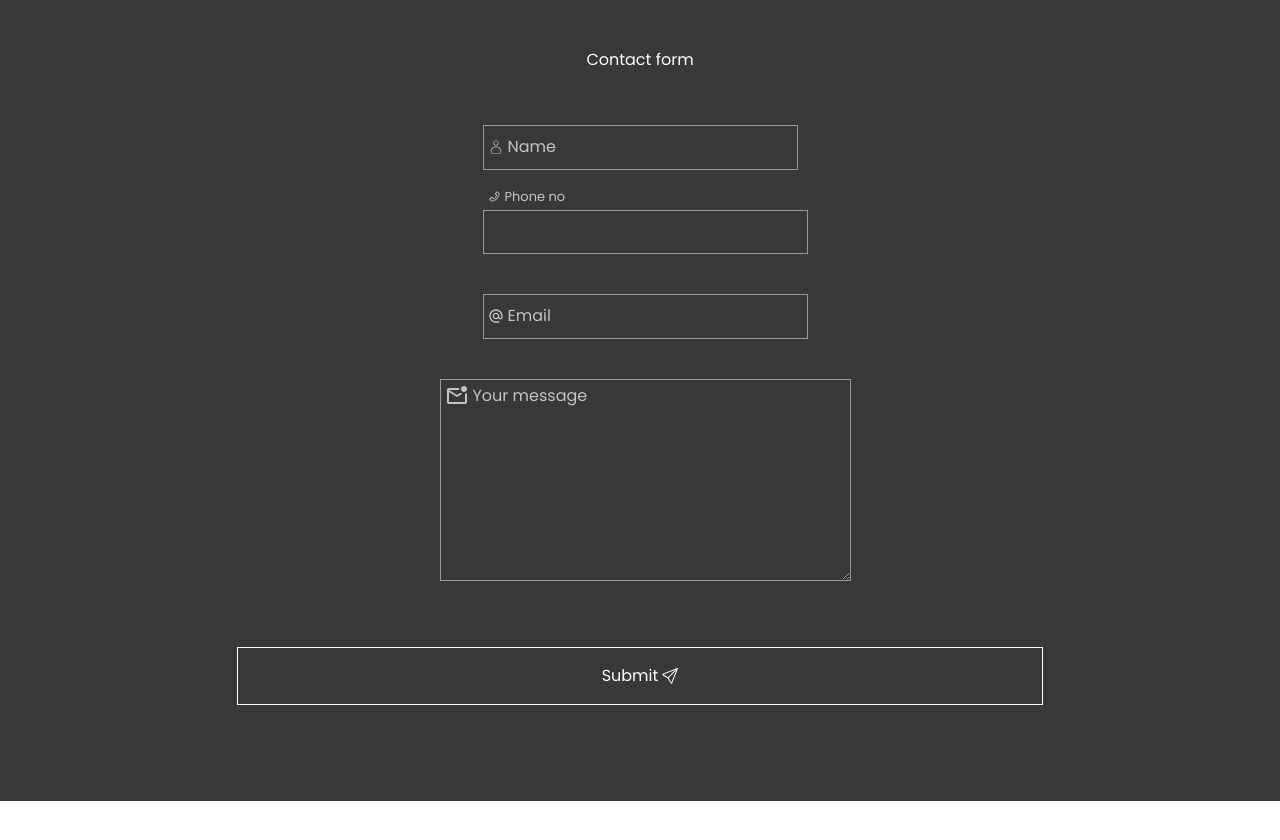
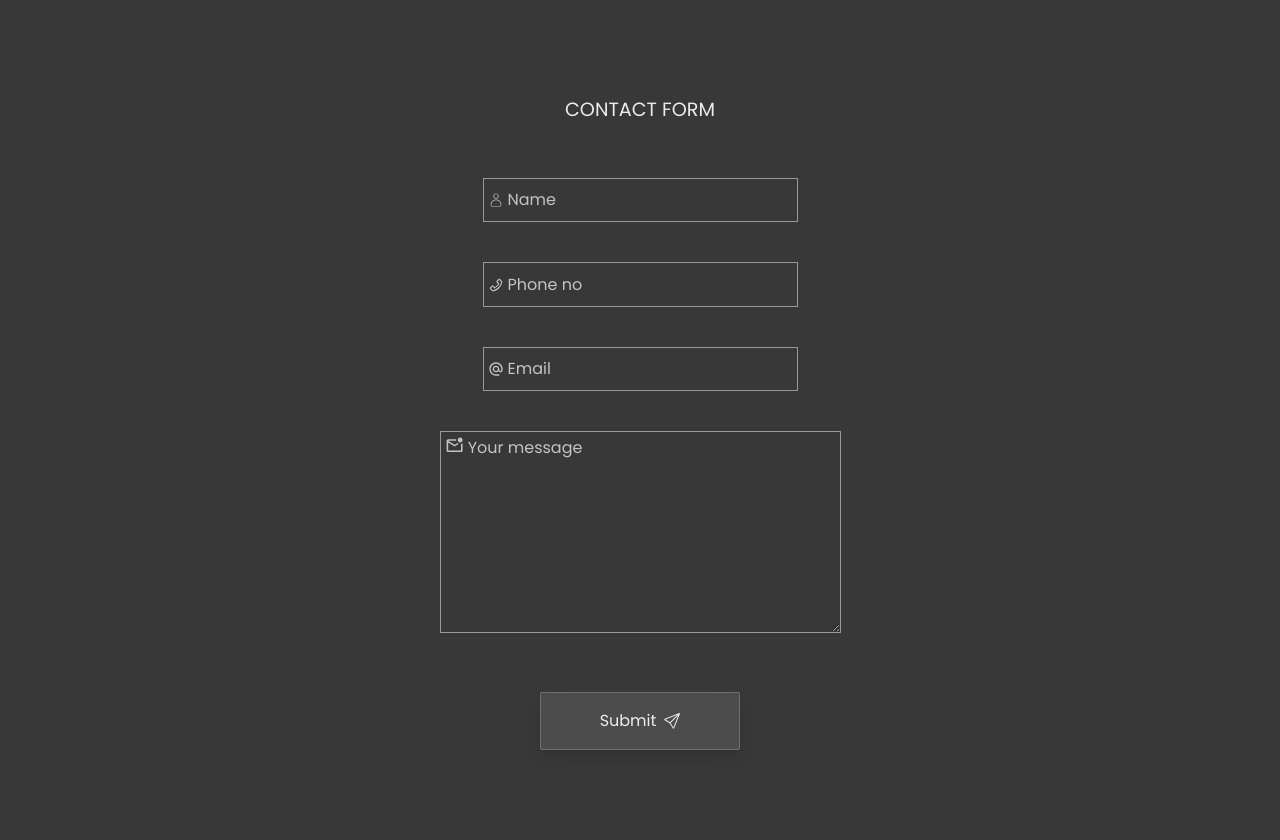
Before and after one commit to Alexandra-Haynes/alexandra-coding, a Next.js app: page /contact in a window 1280 px wide. Shown: the top 840 px of the page. Before the commit the page ends 801 px from the top, so only its background shows below. Built offline with nearby package versions, Linux system fonts and the light colour scheme.

Commit message:
add contact form

```diff
--- a/src/components/ConnectWithMe.js
+++ /dev/null
@@ -1,42 +0,0 @@
-import React from 'react'
-
-const ConnectWithMe = () => {
-  return (
-    <div className="flex flex-row items-center justify-center gap-2">
-      <h3>Connect with me:</h3>
-
-      <a
-        href="https://linkedin.com/in/alexandra-haynes-alexslullaby"
-        target="blank"
-      >
-        <img
-          align="center"
-          src="https://raw.githubusercontent.com/rahuldkjain/github-profile-readme-generator/master/src/images/icons/Social/linked-in-alt.svg"
-          alt="alexandra-haynes-alexslullaby"
-          width="40"
-          height="40"
-        />
-      </a>
-      <a href="https://instagram.com/alexandram.ig" target="blank">
-        <img
-          align="center"
-          src="https://raw.githubusercontent.com/rahuldkjain/github-profile-readme-generator/master/src/images/icons/Social/instagram.svg"
-          alt="alexandram.ig"
-          width="40"
-          height="40"
-        />
-      </a>
-      <a href="https://www.leetcode.com/alexandrahaynes" target="blank">
-        <img
-          align="center"
-          src="https://raw.githubusercontent.com/rahuldkjain/github-profile-readme-generator/master/src/images/icons/Social/leet-code.svg"
-          alt="alexandrahaynes"
-          width="40"
-          height="40"
-        />
-      </a>
-    </div>
-  );
-}
-
-export default ConnectWithMe
--- a/src/components/ContactForm.js
+++ b/src/components/ContactForm.js
@@ -1,24 +1,38 @@
-import React from 'react'
+"use client";
+import React from "react";
 
-import {CiUser} from 'react-icons/ci'
-import {AiOutlinePhone} from 'react-icons/ai'
+import { CiUser } from "react-icons/ci";
+import { AiOutlinePhone } from "react-icons/ai";
 import { MdAlternateEmail, MdOutlineMarkEmailUnread } from "react-icons/md";
 import { BsSend } from "react-icons/bs";
 
 const ContactForm = () => {
   return (
-    <div id='contact'>
+    <section id="contact">
       <div
         className="flex flex-col items-center justify-center h-[90%] w-full
-        bg-black/[78%] py-12 text-white"
+        bg-black/[78%] pb-12 pt-24 text-white/90"
       >
-        <h1>Contact form</h1>
+        <h1 className="uppercase text-md">Contact form</h1>
         <form
-          className="flex flex-col items-center justify-center w-[90%]
-         py-12"
+          action="https://formsubmit.co/sandamunteanua@yahoo.com"
+          method="POST"
+          className="flex flex-col items-center justify-center
+         py-12 min-w-[500px]"
         >
-          <div className="flex flex-row items-center justify-center mb-[30px] relative">
-            <input type="text" required id="name"></input>
+          {/* _thank you page_ */}
+          <input
+            type="hidden"
+            name="_next"
+            value="http://http://localhost:3000//thankyou"
+          />
+          <input type="hidden" name="_subject" value="New alexandracoding.com"></input>
+
+          <div
+            className="flex flex-row items-center justify-center
+          mb-[30px] relative min-w-[300px]"
+          >
+            <input type="text" required id="name" name="name"></input>
             <label
               htmlFor="name"
               className="flex flex-row items-center justify-center gap-1"
@@ -27,8 +41,12 @@ const ContactForm = () => {
               Name
             </label>
           </div>
-          <div className="mb-[30px] relative">
-            <input type="text" id="number"></input>
+
+          <div
+            className="flex flex-row items-center justify-center mb-[30px]
+          min-w-[300px] relative"
+          >
+            <input type="text" name="number" required id="number"></input>
             <label
               htmlFor="number"
               className="flex flex-row items-center justify-center gap-1"
@@ -37,8 +55,12 @@ const ContactForm = () => {
               Phone no
             </label>
           </div>
-          <div className="mb-[30px] relative">
-            <input type="email" required id="email"></input>
+
+          <div
+            className="flex flex-row items-center justify-center
+           relative min-w-[300px] mb-[30px]"
+          >
+            <input type="email" required id="email" name="email"></input>
             <label
               htmlFor="email"
               className="flex flex-row items-center justify-center gap-1"
@@ -47,27 +69,32 @@ const ContactForm = () => {
               Email
             </label>
           </div>
-          <div className="mb-[30px] relative">
-            <textarea id="message" rows="8" cols='28' required></textarea>
+          <div
+            className="mb-[30px] flex flex-row items-center justify-center
+           relative min-w-[300px]"
+          >
+            <textarea id="message" rows="8" cols="28" required></textarea>
             <label
               htmlFor="message"
               className="flex flex-row items-start justify-center gap-1"
             >
-              <MdOutlineMarkEmailUnread className='text-lg'/>
+              <MdOutlineMarkEmailUnread className="text-md" />
               Your message
             </label>
           </div>
           <button
             type="submit"
-            className="border border-white flex flex-row items-center justify-center gap-1 p-4 mt-6 w-[70%] cursor-pointer"
+            className="border border-white/20 bg-white/10 rounded-sm
+             flex flex-row items-center hover:bg-white/20 transition-all ease-in-out
+            justify-center gap-2 p-4 mt-6 w-[200px] cursor-pointer shadow-lg hover:shadow-xl"
           >
             Submit
             <BsSend />
           </button>
         </form>
       </div>
-    </div>
+    </section>
   );
-}
+};
 
-export default ContactForm
+export default ContactForm;
--- a/src/components/Footer.js
+++ b/src/components/Footer.js
@@ -3,6 +3,7 @@ import Link from "next/link";
 import { AiOutlineMail } from "react-icons/ai";
 import { BsGithub } from "react-icons/bs";
 import { FaLinkedinIn } from "react-icons/fa";
+import {SiLeetcode} from 'react-icons/si'
 
 const Footer = () => {
   return (
@@ -12,23 +13,12 @@ const Footer = () => {
         <div className="bg-underlinedText2"></div>
         <div className="bg-underlinedText3"></div>
       </div>
-      <h4 className="text-center pt-10 font-thin">
-        Contact me
-      </h4>
+      <h4 className="text-center py-10 font-thin">Connect with me</h4>
 
-      <div className="flex flex-row items-center justify-center py-4">
-        <AiOutlineMail fontSize="2rem" />
-
-        <h2 className="pl-2">
-          Email:
-          <span className="px-2">
-            sandamunteanua@yahoo.com
-          </span>{" "}
-        </h2>
-      </div>
-
-      <div className="flex items-center justify-center gap-10
-      px-20 py-4  text-center">
+      <div
+        className="flex items-center justify-center gap-10
+      px-20  text-center"
+      >
         <a
           href="https://github.com/Alexandra-Haynes"
           target="_blank"
@@ -43,15 +33,30 @@ const Footer = () => {
         >
           <FaLinkedinIn fontSize={46} />
         </a>
+        <a
+          href="https://www.leetcode.com/alexandrahaynes"
+          className="hover:scale-105"
+          target="_blank"
+        >
+          <SiLeetcode fontSize={42} />
+        </a>
       </div>
       <div
         className="flex flex-col items-center gap-2
       justify-center pt-6 "
       >
-        <Link href="/privacy-policy">Privacy Policy</Link>
-        <Link href="/terms-of-use">Terms of Use</Link>
+        {/* <Link href="/privacy-policy">Privacy Policy</Link>
+        <Link href="/terms-of-use">Terms of Use</Link> */}
       </div>
-      <p className="text-center py-6">
+      <div className="flex flex-row items-center justify-center py-4">
+        <AiOutlineMail fontSize="2rem" />
+
+        <h2 className="pl-2">
+          <span className="px-2 font-thin">sandamunteanua@yahoo.com</span>{" "}
+        </h2>
+      </div>
+      <div className="h-[1px] w-1/2 mx-auto bg-white/20"></div>
+      <p className="text-center text-[.7rem] py-6">
         Copyright © Alexandra Coding 2023
       </p>
     </footer>
--- a/src/components/HeroText.js
+++ b/src/components/HeroText.js
@@ -5,7 +5,7 @@ import SocialIcons from "./SocialIcons";
 const HeroText = () => {
   return (
     <div className="col-span-2 md:px-12 px-4 pt-8  text-left">
-      <h2 className="font-abril text-lg opacity-10 md:text-xl xl:text-xl ">
+      <h2 className="font-abril text-md opacity-10 md:text-lg xl:text-xl ">
         Hi, I'm
       </h2>
       <h1 className="font-abril text-[2rem] md:text-xl xl:text-2xl ">
@@ -22,14 +22,14 @@ const HeroText = () => {
       </div>
 
       <p className="font-poppins md:text-base/6 lg:text-md w-2/3 pb-8">
-        A creative frontend developer with roots in art, based in Hawaii.
+        A creative frontend developer, based in Hawaii.
         Checkout my projects section and let's get in touch.
         {/* <br />I believe that digital marvels start with a strong team! */}
       </p>
       <Button
         text="Contact me"
         scrollToId="contact"
-        className=" -ml-3 md:ml-0 md:mt-8 scale-75 md:scale-100"
+        className=" -ml-3 md:ml-0 md:mt-8 scale-75 md:scale-100 hover:scale-75 md:hover:scale-100"
       />
     </div>
   );
--- a/src/components/Skills.js
+++ b/src/components/Skills.js
@@ -4,7 +4,7 @@ const Skills = () => {
   return (
     <div
       className="row-span-3 h-fit w-full
-    flex flex-col items-start ml-2 justify-center"
+    flex flex-col items-start ml-2 justify-center md:scale-[115%]"
     >
       <div className=" mt-12 flex flex-col items-start justify-between gap-6">
         {/* ____________FRONTEND___________ */}
--- a/src/styles/globals.css
+++ b/src/styles/globals.css
@@ -21,33 +21,34 @@ textarea {
   width: 100%;
   padding: 10px;
   font-size: 15px;
- margin: 5px;
+  margin: 5px;
 }
 
 input:focus,
 textarea:focus {
-  border-color: yellow;
-
+  border-color: rgb(219, 248, 244);
+  background-color: rgba(255, 255, 255, .04);
+  transition: 0.2s;
 
 }
+
 input:focus~label,
 input:valid~label,
 textarea:focus~label,
-textarea:valid~label
-{
-top: -35px;
-  font-size: 13px;
+textarea:valid~label {
+  top: -35px;
+  font-size: 12px;
   ;
 }
 
 label {
   height: 100%;
   position: absolute;
-  left:0;
-  top:0;
+  left: 0;
+  top: 0;
   padding: 10px;
   color: white;
-  cursor:text;
+  cursor: text;
   opacity: .7;
   transition: 0.2s;
 }
```
Also changed, not shown: pages/thankyou.js (added, +11 -0 lines).
